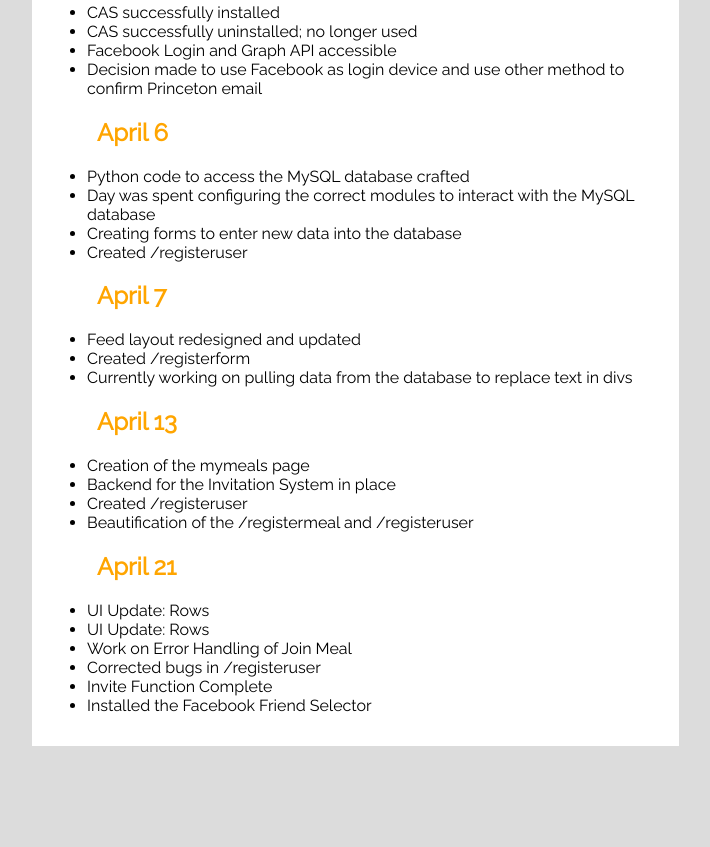
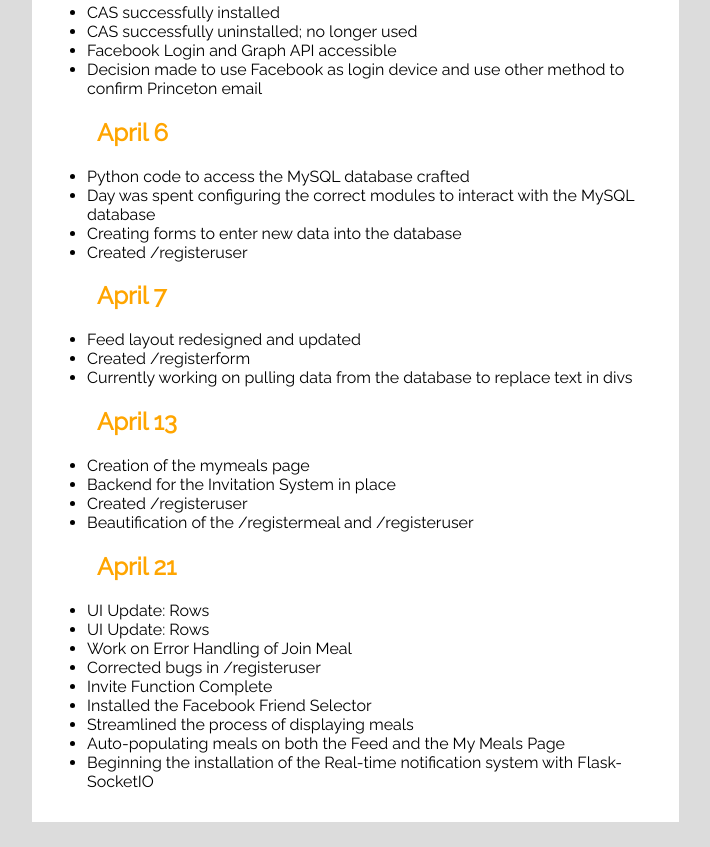
Before and after one commit to a-jain/TigerGrowl, a plain HTML site: page templates/timeline.html in a window 1280 px wide. Shown: the part 696-1543 px from the top of the page, without its empty margins (292-1002 px from the left). Before the commit the page ends 1467 px from the top, so only its background shows below. Drawn offline with Linux system fonts and the light colour scheme; a web font is replaced by a local one.

Commit message:
timeline update

```diff
--- a/templates/timeline.html
+++ b/templates/timeline.html
@@ -107,6 +107,9 @@
                 <li>Corrected bugs in /registeruser</li>
                 <li>Invite Function Complete</li>
                 <li>Installed the Facebook Friend Selector</li>
+                <li>Streamlined the process of displaying meals</li>
+                <li>Auto-populating meals on both the Feed and the My Meals Page</li>
+                <li>Beginning the installation of the Real-time notification system with Flask-SocketIO</li>
             </ul>
 
         </div>
```
